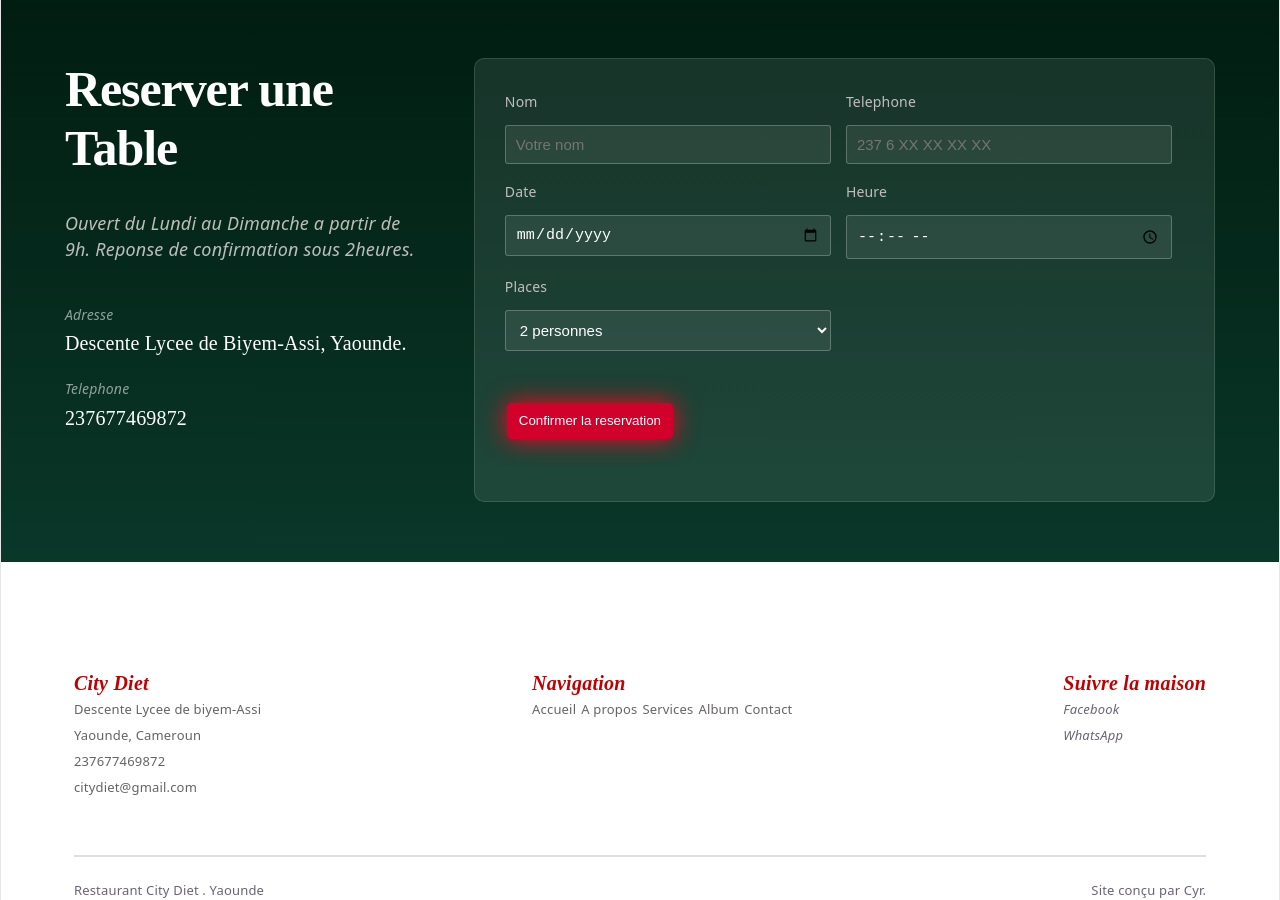
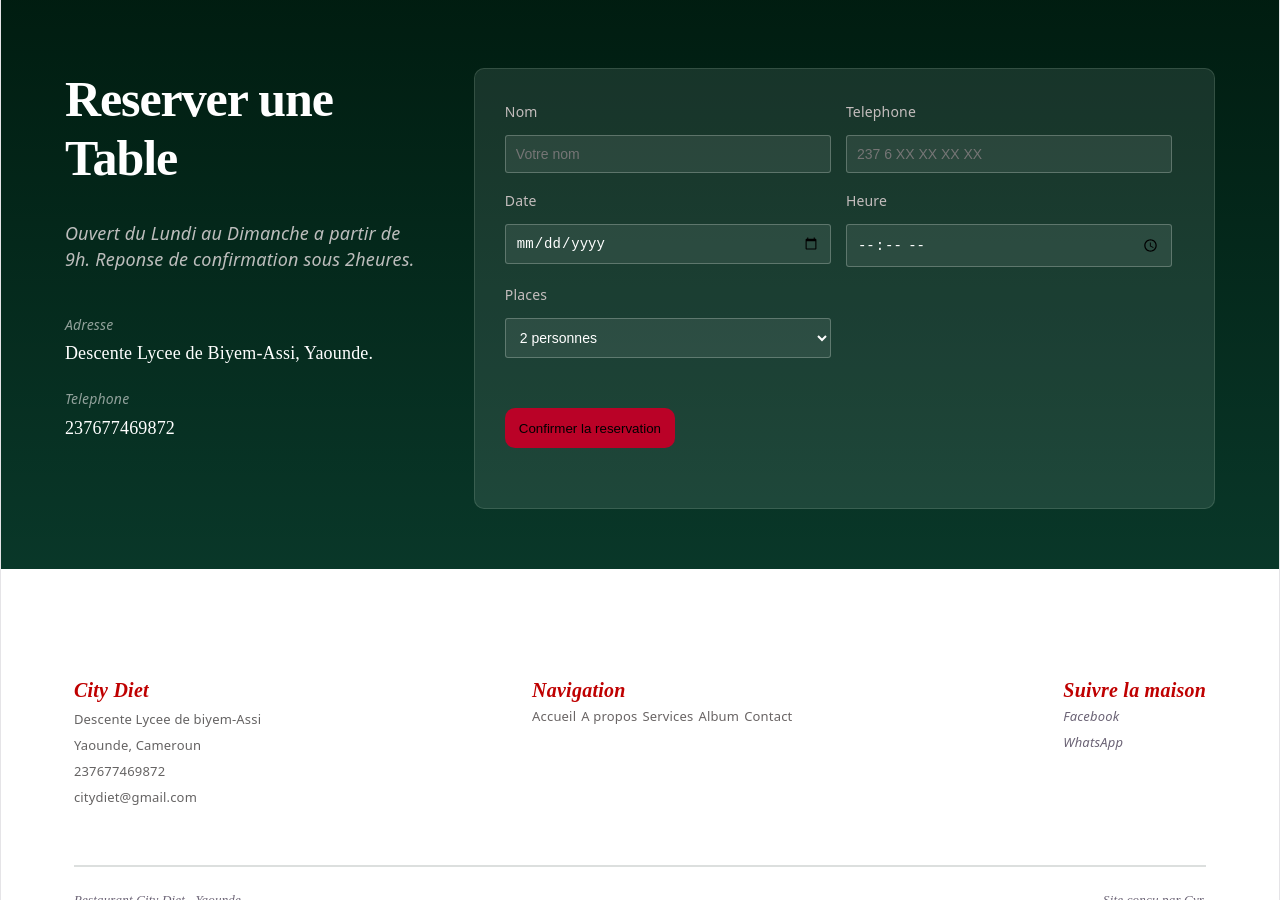
Before and after one commit to cyrwhitecode/blue-restaurant, a React (Vite) app: page / in a window 1280 px wide. Shown: the part 1900-2800 px from the top of the page. Built offline with nearby package versions, Linux system fonts and the light colour scheme.

Commit message:
correction du formulaire

```diff
--- a/src/components/contact.tsx
+++ b/src/components/contact.tsx
@@ -1,4 +1,4 @@
-import { useState } from "react";
+import { useEffect, useState } from "react";
 import {  adress2, phone, text } from "../elements/contact";
 import '../styles/contact.css'
 import { whatsapp } from "../elements/whatsapp";
@@ -13,21 +13,24 @@ export function Contact () {
     const [hour, setHour] = useState<string>("")
     const [places, setPlaces] = useState<string>("")
     const [error, setError] = useState<string>("")
-    const [msg, setMsg] = useState<string>("")
+    const message = `Bonjour, je m'appelle ${name}, \n Mon numero est le ${clientPhone.replaceAll(" ", "")}.\n\n Je souhaite reserver une table pour ${places} personne(s) le ${date} a ${hour}.\n Merci et bonne journee.`
+
 
     const handleSubmit = (e: SyntheticEvent) => {
         e.preventDefault();
-        if (name==="" || date==="" || phone==="" || hour==="" || places==="") {
+        if (!name || !date || !phone || !hour || !places) {
             setError("Veillez remplir tous les champs correctement !!")
-        } else {
-            setMsg(`Bonjour, je m'appelle ${name}, mon numero est le ${clientPhone.replaceAll(" ", "")}.\n Je souhaite reserver une table pour ${places} personne(s) le ${date} a ${hour}.\n Merci et bonne journee.`)
-            setError("");
+            return
         }
+        window.open(whatsapp(Number(phone), message), "_blank")
+        setName("");
+        setClientPhone("");
+        setDate("");
+        setHour("");
+        setPlaces("");
+        setError("");
     }
 
-    const blockLink = () => {
-        return name==="" || date==="" || phone==="" || hour==="" || places===""? "block": "activate"
-    }
 
     return (
         <div className="contact-container">
@@ -62,15 +65,7 @@ export function Contact () {
                         </select>
                     </label>
                 </div>
-                <button>
-                    <a
-                        className={blockLink()}
-                        href={whatsapp(Number(phone), msg)}
-                        target='_blank'
-                        rel='noopener noreferrer'>
-                            Confirmer la reservation
-                    </a>
-                </button>
+                <button type="submit">Confirmer la reservation</button>
                 <div className="error-container">
                     {error === ""? null: (<span>{error}</span>)}
                 </div>
--- a/src/styles/contact.css
+++ b/src/styles/contact.css
@@ -26,7 +26,7 @@
 }
 
 .sub p {
-    font-size: 20px;
+    font-size: 18px;
     font-weight: 400;
     font-family: 'Fraunces', serif;
 }
@@ -92,36 +92,36 @@ label input, select {
     outline: none;
     padding: 10px 10px;
     color: white;
-    font-size: 15px;
+    font-size: 14px;
 }
+label input:focus, select:focus {
+    box-shadow: 0 0 3px white;
+
+}
+label input:hover, select:hover {
+    box-shadow: 0 0 3px white;
+}
+
 option { color: gray; }
 .form button {
     position: relative;
     margin-top: 20px;
-    background: transparent;
+    background-color: rgb(186, 2, 39);
     width: 170px;
     height: 40px;
     border-radius: 10px;
     border-color: transparent;
+    outline: none;
     transition: 0.3s ease-in-out;
 }
 .form button:hover { transform: translateY(-10%); background-color: rgb(227, 85, 85); }
 
-.form a {
-    position: absolute;
-    bottom: 0;
-    left: 0;
-    top: 0;
-    text-decoration: none;
-    color: white;
-    background: rgb(209, 1, 43);
-    border: none;
-    border-radius: 5px;
-    box-shadow: 0 0 25px rgb(255, 0, 25);
+.error-container span {
+    color: red;
+    font-style: italic;
+    background-color: rgba(128, 128, 128, 0.299);
+    padding: 10px;
+    font-size: 12px;
+    border-radius: 10px;
     width: 100%;
-    padding: 10px 0;
 }
-
-.block {pointer-events: none; }
-.activate { pointer-events: all; }
-.error-container span { color: red; font-style: italic;}
--- a/src/styles/footer.css
+++ b/src/styles/footer.css
@@ -27,6 +27,9 @@
 
 .footer-infos {
     margin-bottom: 20px;
+    display: flex;
+    flex-direction: column;
+    gap: 3px;
 }
 
 .footer-container h3 {
@@ -37,7 +40,6 @@
 
 .footer-links {
     display: flex;
-    flex-direction: column;
     margin-bottom: 20px;
     gap: 5px;
     @media (width > 576px) {
@@ -47,7 +49,7 @@
 .footer-links a {
     text-decoration: none;
     color: rgb(105, 100, 100);
-    font-size: 16px;
+    font-size: 13px;
     @media (width > 576px) {
         font-size: 13px;
     }
@@ -78,4 +80,6 @@
 }
 .end-bloc p {
     font-size: 13px;
+    font-family: 'Times New Roman', Times, serif;
+    font-style: italic;
 }
--- a/src/styles/service.css
+++ b/src/styles/service.css
@@ -22,7 +22,7 @@
     color: white;
 }
 .service {
-    padding-bottom: 5px;
+    padding: 10px 0 5px 0;
     border-bottom: solid 2px rgba(153, 224, 188, 0.251);
     display: flex;
     flex-direction: column;
--- a/src/styles/specialities.css
+++ b/src/styles/specialities.css
@@ -53,6 +53,7 @@
     background-color: rgb(219, 0, 0);
     border: none;
     transition: 0.3s ease-in-out;
+    color: white;
 }
 
 .dishes {
```
